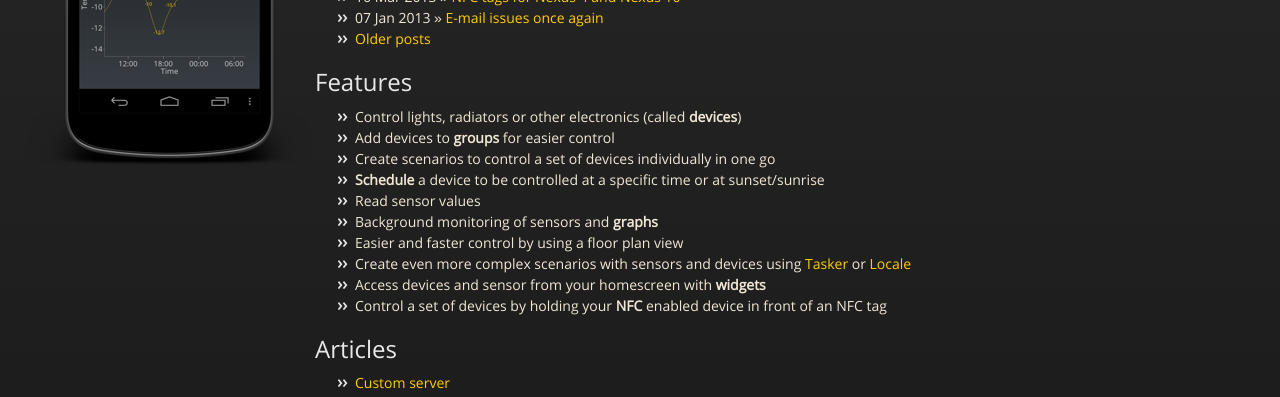
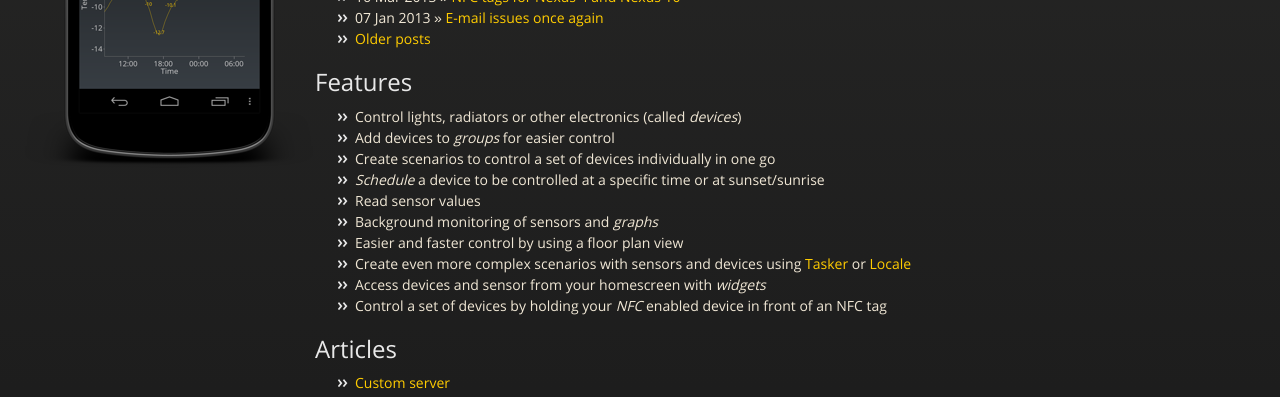
Before and after one commit to pakerfeldt/remotestick-server, a Jekyll site: the page built from index.html, in a window 1280 px wide. Shown: the part 446-843 px from the top of the page. Built offline with Jekyll 4.4.1, drawn with Linux system fonts in a browser that asks for light colours; nearby versions of some CDN libraries; Markdown is read by kramdown in place of the engine named in the settings.

Commit message:
Changed format of <em>

```diff
--- a/stylesheets/styles.css
+++ b/stylesheets/styles.css
@@ -862,8 +862,7 @@ section #title .credits.right {
 }
 
 em {
-  font-weight: bold;
-  font-style: normal;
+  font-style: italic;
 }
 
 .disqusdiv {
```
